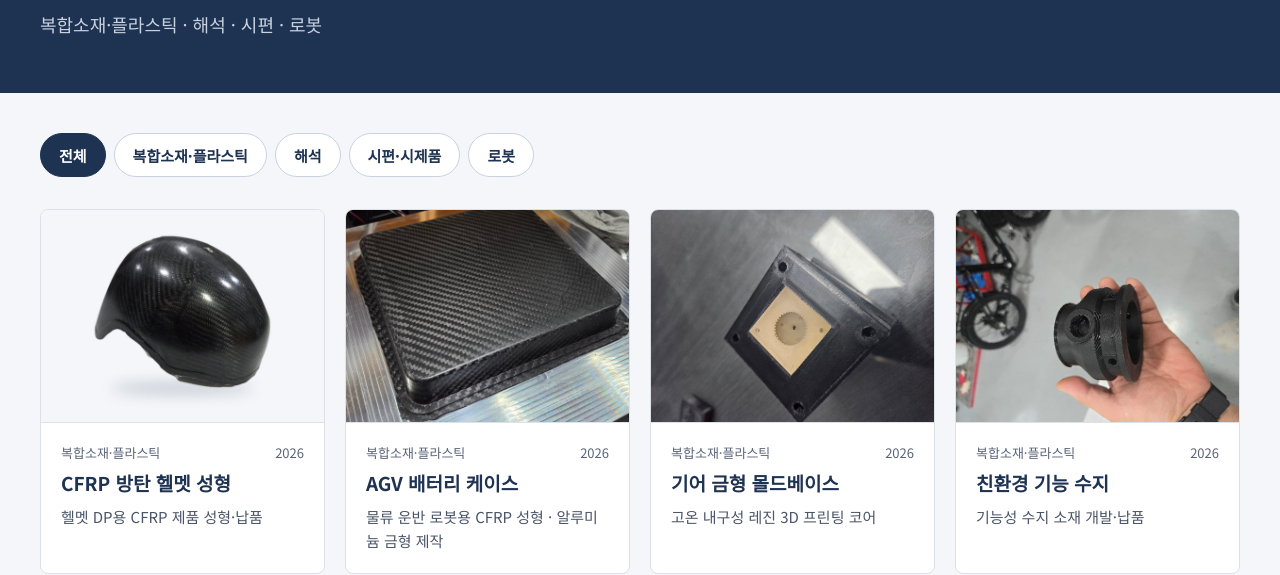
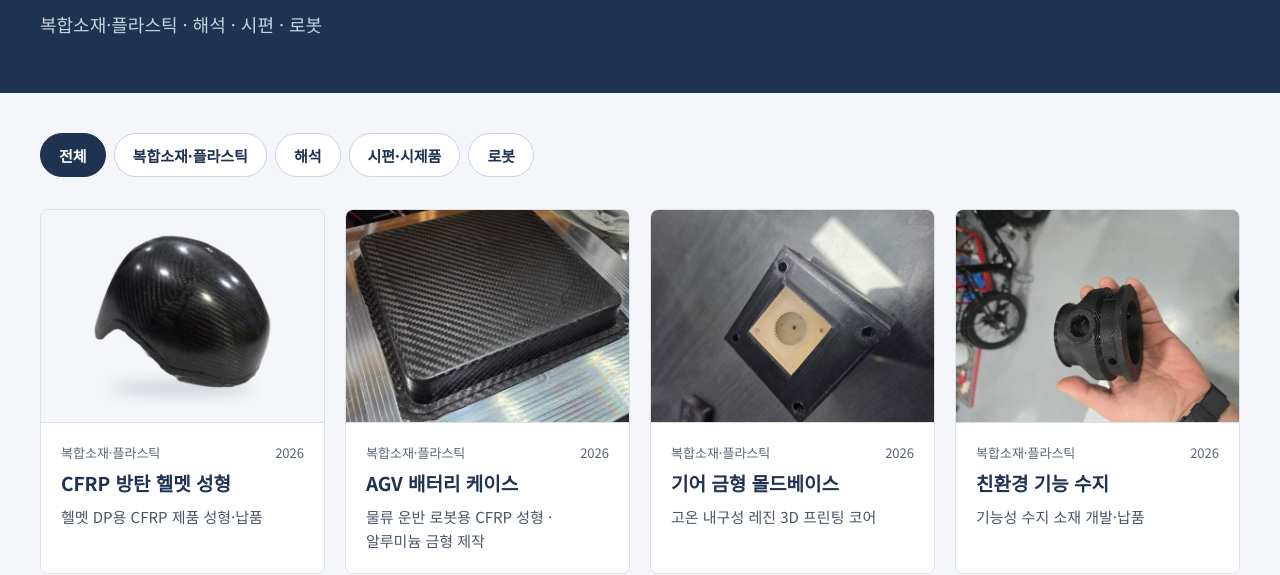
Before and after one commit to starworks-korea/starworks-korea.github.io, a plain HTML site: page projects.html in a window 1280 px wide. Shown: the part 240-815 px from the top of the page. Drawn offline with Linux system fonts and the light colour scheme.

Commit message:
한글 줄바꿈을 띄어쓰기 단위로 (word-break: keep-all)

```diff
--- a/projects.html
+++ b/projects.html
@@ -17,7 +17,7 @@
 <link rel="icon" href="images/logo.svg" type="image/svg+xml">
 <link rel="stylesheet" href="https://fonts.googleapis.com/css2?family=Noto+Sans+KR:wght@400;500;700;900&amp;display=swap">
 <style>
-body{margin:0;background:#F4F6F9}
+body{margin:0;background:#F4F6F9;word-break:keep-all;overflow-wrap:anywhere}
 a{color:inherit;text-decoration:none}a:hover{color:#0070C0}
 .cf{background-color:#1E3252}
 .grid-bg{background-color:#1E3252}
```
Also changed, not shown: contact.html (+1 -1 lines), index.html (+1 -1 lines).
